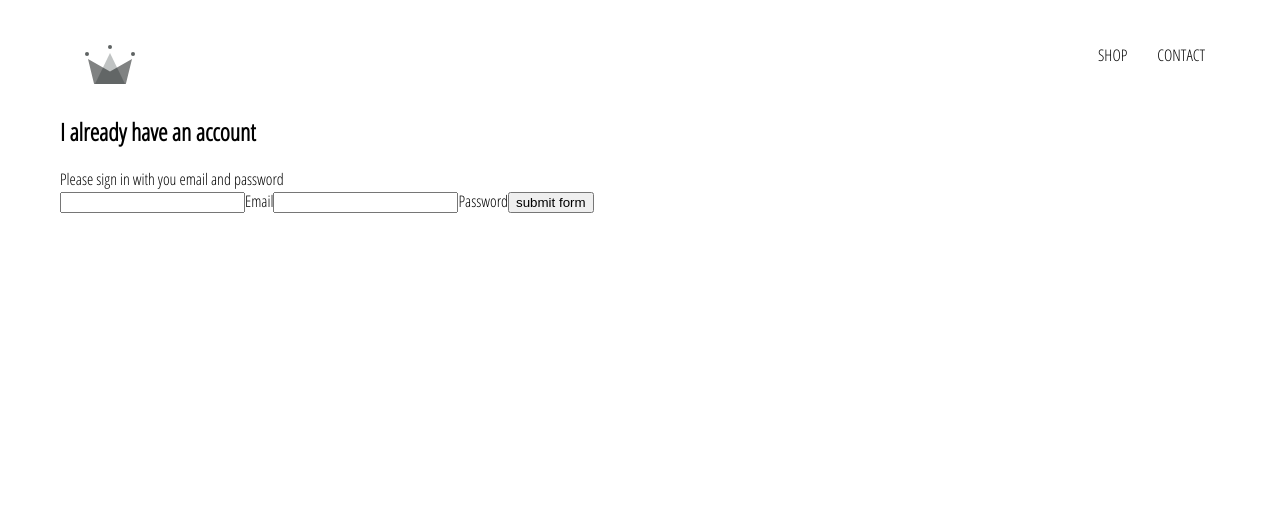
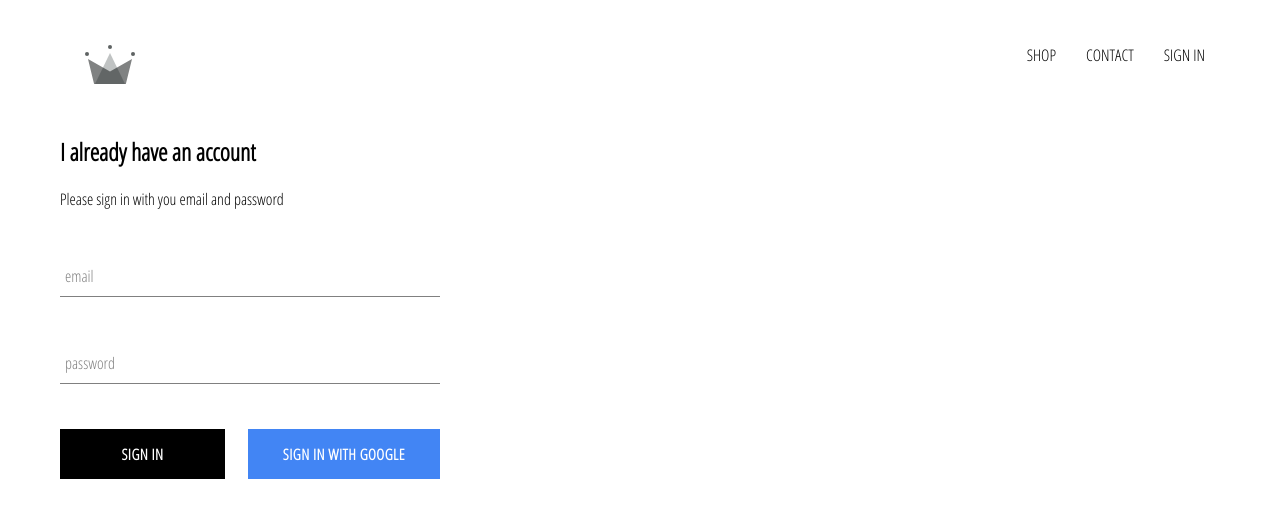
Before and after one commit to tamalesimon/nsita, a React (Create React App) app: page /signin in a window 1280 px wide. Shown: the top 518 px of the page. Built offline with nearby package versions, Linux system fonts and the light colour scheme; no server answers.

Commit message:
Added firbase and google signin, styles, signout

```diff
--- a/package.json
+++ b/package.json
@@ -6,6 +6,7 @@
     "@testing-library/jest-dom": "^4.2.4",
     "@testing-library/react": "^9.3.2",
     "@testing-library/user-event": "^7.1.2",
+    "firebase": "^7.14.2",
     "node-sass": "^4.14.0",
     "react": "^16.13.1",
     "react-dom": "^16.13.1",
--- a/src/App.css
+++ b/src/App.css
@@ -7,3 +7,7 @@
     text-decoration: none;
     color: black;
 }
+
+* {
+    box-sizing: border-box;
+}
--- a/src/App.js
+++ b/src/App.js
@@ -1,23 +1,51 @@
-import React from 'react';
-import {Switch, Route} from 'react-router-dom';
-import './App.css';
-import HomePage from './pages/homepage/homepage.component';
-import ShopPage from './pages/shop/shop.component';
+import React from                'react';
+import {Switch, Route} from      'react-router-dom';
+import                           './App.css';
+import HomePage from             './pages/homepage/homepage.component';
+import ShopPage from             './pages/shop/shop.component';
 import SignInAndSignOutPage from './pages/sign-in-and-sign-up/sign-in-and-sign-up.component';
-import Header from './components/header/header.component';
+import Header from               './components/header/header.component';
+import {auth} from               '../src/firebase/firebase.utils';
 
-function App() {
+class App extends React.Component {
+  constructor() {
+    super();
+
+    this.state = {
+
+      currentUser: null
+    };
+  }
+
+  unsubscribeFromAuth = null;
+
+  componentDidMount() {
+    this.unsubscribeFromAuth = auth.onAuthStateChanged(user => {
+      this.setState({ currentUser: user });
+
+      console.log(user);
+    });
+  }
+
+  componentWillUnmount (){
+    this.unsubscribeFromAuth();
+  }
+
+  render() {
+
     return (
       <div>
-      <Header/>
+         <Header currentUser={this.state.currentUser}/>
          <Switch>
-        <Route exact path='/' component={HomePage}></Route>
-        <Route path='/shop' component={ShopPage}></Route>
-        <Route path='/signin' component={SignInAndSignOutPage}></Route>
+           <Route exact path='/' component={HomePage}/>
+           <Route path='/shop' component={ShopPage}/>
+           <Route path='/signin' component={SignInAndSignOutPage}/>
          </Switch>
 
       </div>
      );
   }
 
+}
+
 export default App;
--- /dev/null
+++ b/src/components/custom-button/custom-button.component.jsx
@@ -0,0 +1,10 @@
+import React from 'react';
+import './custom-button.styles.scss';
+
+const CustomButton = ({children, isGoogleSignIn, ...otherProps}) => (
+    <button className={`${isGoogleSignIn ? 'google-sign-in': ''} custom-button`} {...otherProps}>
+{children}
+    </button>
+);
+
+export default CustomButton;
--- /dev/null
+++ b/src/components/custom-button/custom-button.styles.scss
@@ -0,0 +1,32 @@
+.custom-button {
+    min-width: 165px;
+    width: auto;
+    height: 50px;
+    letter-spacing: 0.5px;
+    line-height: 50px;
+    padding: 0 35px 0 35px;
+    font-size: 15px;
+    background-color: black;
+    color: white;
+    text-transform: uppercase;
+    font-family: 'Open Sans Condensed';
+    font-weight: bolder;
+    border: none;
+    cursor: pointer;
+
+    &:hover {
+      background-color: white;
+      color: black;
+      border: 1px solid black;
+    }
+
+    &.google-sign-in{
+      background-color: #4285f4;
+      color: white;
+
+      &:hover{
+        background-color: #357ae8;
+        border: none;
+      }
+    }
+  }
--- /dev/null
+++ b/src/components/form-input/form-input.component.jsx
@@ -0,0 +1,21 @@
+import React from 'react';
+import './form-input.styles.scss';
+
+const FormInput = ({handleChange, label, ...otherProps}) => (
+
+<div className='group'>
+    <input className='form-input' onChange={handleChange} {...otherProps} />
+    {label ? (
+      <label
+        className={`${
+          otherProps.value.length ? 'shrink' : ''
+        } form-input-label`}
+      >
+        {label}
+      </label>)
+        :null
+    }
+</div>
+);
+
+export default FormInput;
--- /dev/null
+++ b/src/components/form-input/form-input.styles.scss
@@ -0,0 +1,54 @@
+$sub-color: grey;
+$main-color: black;
+
+@mixin shrinkLabel {
+  top: -14px;
+  font-size: 12px;
+  color: $main-color;
+}
+
+.group {
+  position: relative;
+  margin: 45px 0;
+
+  .form-input {
+    background: none;
+    background-color: white;
+    color: $sub-color;
+    font-size: 18px;
+    padding: 10px 10px 10px 5px;
+    display: block;
+    width: 100%;
+    border: none;
+    border-radius: 0;
+    border-bottom: 1px solid $sub-color;
+    margin: 25px 0;
+
+    &:focus {
+      outline: none;
+    }
+
+    &:focus ~ .form-input-label {
+      @include shrinkLabel();
+    }
+  }
+
+  input[type='password'] {
+    letter-spacing: 0.3em;
+  }
+
+  .form-input-label {
+    color: $sub-color;
+    font-size: 16px;
+    font-weight: normal;
+    position: absolute;
+    pointer-events: none;
+    left: 5px;
+    top: 10px;
+    transition: 300ms ease all;
+
+    &.shrink {
+      @include shrinkLabel();
+    }
+  }
+}
--- a/src/components/header/header.component.jsx
+++ b/src/components/header/header.component.jsx
@@ -1,9 +1,11 @@
-import React from 'react';
-import {Link} from 'react-router-dom';
+import React from                    'react';
+import {Link} from                   'react-router-dom';
+import {auth} from                   '../../firebase/firebase.utils';
 import {ReactComponent as Logo} from './../../assests/logo.svg';
-import './header.styles.scss';
+import                               './header.styles.scss';
 
-const Header = () => (
+
+const Header = ({currentUser}) => (
 
     <div className='header'>
     <Link className='logo-container' to="/">
@@ -16,6 +18,12 @@
       <Link className='option' to='/shop'>
         CONTACT
       </Link>
+      {
+        currentUser?
+        <div className="option" onClick= {() => auth.signOut()}>SIGN OUT{console.log({currentUser})}</div>
+        :
+        <Link className='option' to='/signin'> SIGN IN</Link>
+      }
         </div>
     </div>
 );
--- a/src/components/header/header.styles.scss
+++ b/src/components/header/header.styles.scss
@@ -20,6 +20,7 @@
 
       .option {
         padding: 10px 15px;
+        cursor: pointer;
       }
     }
   }
--- a/src/components/sign-in/sign-in.component.jsx
+++ b/src/components/sign-in/sign-in.component.jsx
@@ -1,5 +1,8 @@
-import React from 'react';
-import './sign-in.styles.scss';
+import React from                'react';
+import                           './sign-in.styles.scss';
+import FormInput from            './../form-input/form-input.component';
+import CustomButton from         './../custom-button/custom-button.component';
+import { signInWithGoogle } from './../../firebase/firebase.utils';
 
 class SignIn extends React.Component{
 constructor(props){
@@ -19,23 +22,42 @@
     this.setState({email:'', password:''})
 }
 
-handleChange = e => {
-    const {value, name} = e.target;
+handleChange = event => {
+    const {value, name} = event.target;
 
     this.setState({[name]:value});
 }
 render() {
     return (
         <div className='sign-in'>
+
             <h2> I already have an account</h2>
             <span>Please sign in with you email and password</span>
+
             <form onSubmit={this.handleSubmit}>
-                <input name='email' type="email" value={this.state.email} onChange={this.handleChange} required/>
-                <label>Email</label>
-                <input name='password' type="password" value={this.state.password} onChange={this.handleChange} required/>
-                <label>Password</label>
-                <input type="submit" value="submit form"/>
+                <FormInput
+                    name='email'
+                    type='email'
+                    handleChange={this.handleChange}
+                    value={this.state.email}
+                    label='email'
+                    required
+                />
+                <FormInput
+                    name='password'
+                    type='password'
+                    value={this.state.password}
+                    handleChange={this.handleChange}
+                    label='password'
+                    required
+                />
+                <div className='buttons'>
+                <CustomButton  type='submit'>Sign in</CustomButton>
+                <CustomButton onClick={signInWithGoogle} isGoogleSignIn>Sign in with Google</CustomButton>
+                </div>
+
             </form>
+
         </div>
     );
 }
--- a/src/components/sign-in/sign-in.styles.scss
+++ b/src/components/sign-in/sign-in.styles.scss
@@ -0,0 +1,15 @@
+.sign-in{
+width: 380px;
+display: flex;
+flex-direction: column;
+
+.title {
+    margin-top: 10px;
+}
+
+.buttons{
+    display: flex;
+    justify-content: space-between;
+}
+
+}
--- /dev/null
+++ b/src/firebase/firebase.utils.js
@@ -0,0 +1,26 @@
+import firebase from 'firebase/app';
+import               'firebase/firestore';
+import               'firebase/auth';
+
+const Config = {
+    apiKey           : "AIzaSyAP7A25tEvWT6JBg2oEyldzBPiCqhGAMiw",
+    authDomain       : "nsita-db.firebaseapp.com",
+    databaseURL      : "https://nsita-db.firebaseio.com",
+    projectId        : "nsita-db",
+    storageBucket    : "nsita-db.appspot.com",
+    messagingSenderId: "868773298958",
+    appId            : "1:868773298958:web:6ecf26b0a61225139b4d5f",
+    measurementId    : "G-B1RR5K8VMD"
+};
+
+firebase.initializeApp(Config);
+
+export const auth = firebase.auth ();
+export const firestore = firebase.firestore ();
+
+const provider = new firebase.auth.GoogleAuthProvider ();
+provider.setCustomParameters({prompt: 'select_account'});
+
+export const signInWithGoogle = () => auth.signInWithPopup (provider);
+
+export default firebase;
```
Also changed, not shown: 1 other file (tests, documents, lock files or other folders). Lines whose indentation alone changed are shown as unchanged.
